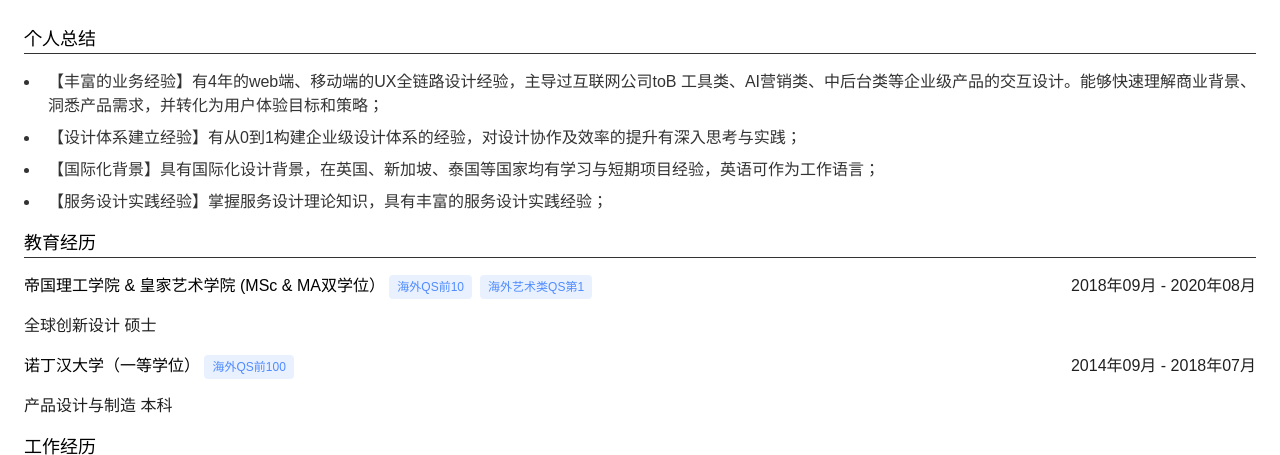
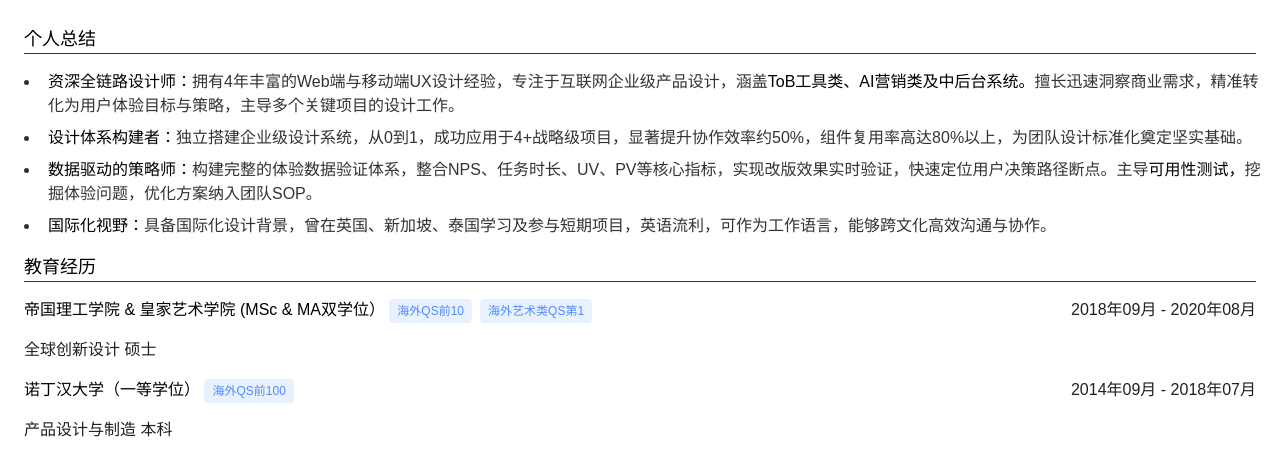
Before and after one commit to Violetziyu/violetziyu.github.io, a plain HTML site: page Others/resume.html in a window 1280 px wide. Shown: the part 282-737 px from the top of the page. Drawn offline with Linux system fonts and the light colour scheme.

Commit message:
modified:   Others/resume.html

```diff
--- a/Others/resume.html
+++ b/Others/resume.html
@@ -40,10 +40,10 @@
     <section>
             <h2>个人总结</h2>
             <ul>
-              <li>【丰富的业务经验】有4年的web端、移动端的UX全链路设计经验，主导过互联网公司toB 工具类、AI营销类、中后台类等企业级产品的交互设计。能够快速理解商业背景、洞悉产品需求，并转化为用户体验目标和策略；</li>
-              <li>【设计体系建立经验】有从0到1构建企业级设计体系的经验，对设计协作及效率的提升有深入思考与实践；</li>
-              <li>【国际化背景】具有国际化设计背景，在英国、新加坡、泰国等国家均有学习与短期项目经验，英语可作为工作语言；</li>
-              <li>【服务设计实践经验】掌握服务设计理论知识，具有丰富的服务设计实践经验；</li>
+              <li><span style="font-weight: 500; color: black;">资深全链路设计师：</span>拥有4年丰富的Web端与移动端UX设计经验，专注于互联网企业级产品设计，涵盖<span style="font-weight: 500; color: black;">ToB工具类、AI营销类及中后台系统。</span>擅长迅速洞察商业需求，精准转化为用户体验目标与策略，主导多个关键项目的设计工作。</li>
+              <li><span style="font-weight: 500; color: black;">设计体系构建者：</span>独立搭建企业级设计系统，从0到1，成功应用于4+战略级项目，显著提升协作效率约50%，组件复用率高达80%以上，为团队设计标准化奠定坚实基础。</li>
+              <li><span style="font-weight: 500; color: black;">数据驱动的策略师：</span>构建完整的体验数据验证体系，整合NPS、任务时长、UV、PV等核心指标，实现改版效果实时验证，快速定位用户决策路径断点。主导<span style="font-weight: 500; color: black;">可用性测试，</span>挖掘体验问题，优化方案纳入团队SOP。</li>
+              <li><span style="font-weight: 500; color: black;">国际化视野：</span>具备国际化设计背景，曾在英国、新加坡、泰国学习及参与短期项目，英语流利，可作为工作语言，能够跨文化高效沟通与协作。</li>
             </ul>
 
     </section>
```
